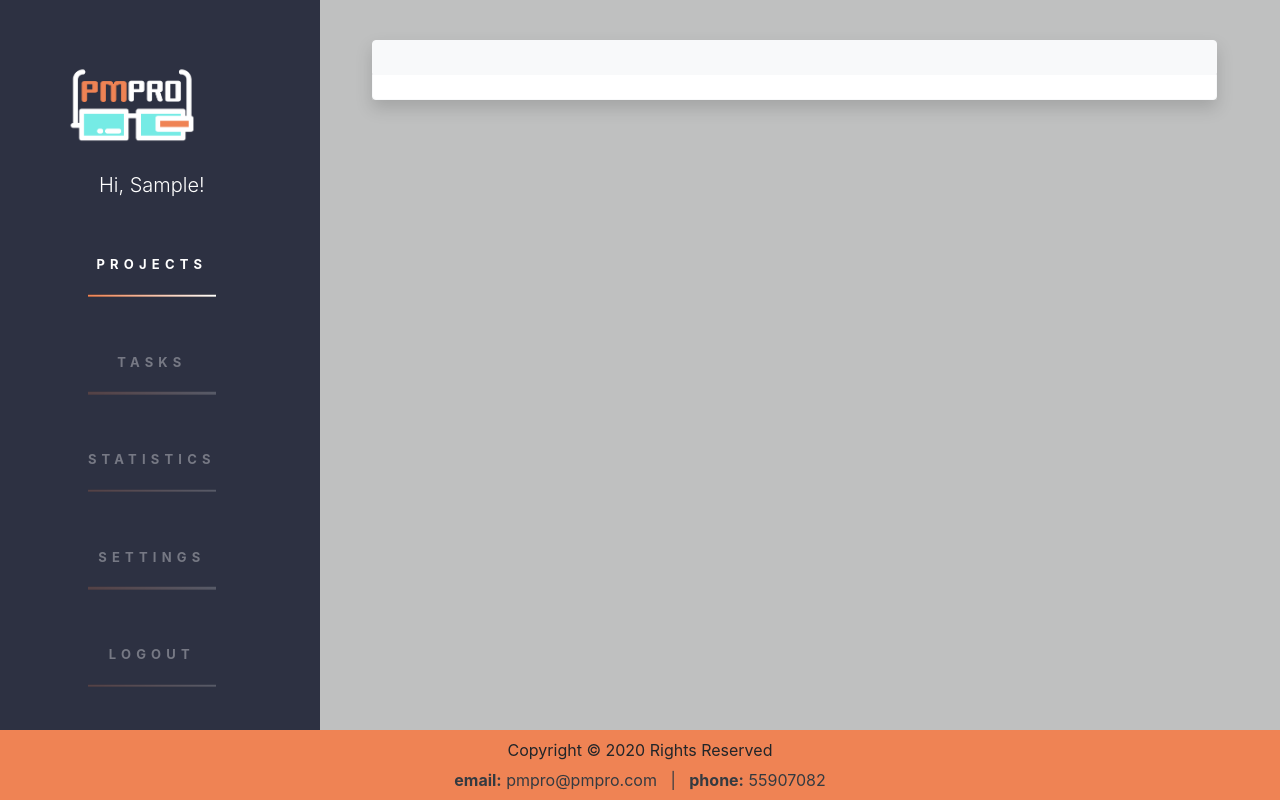
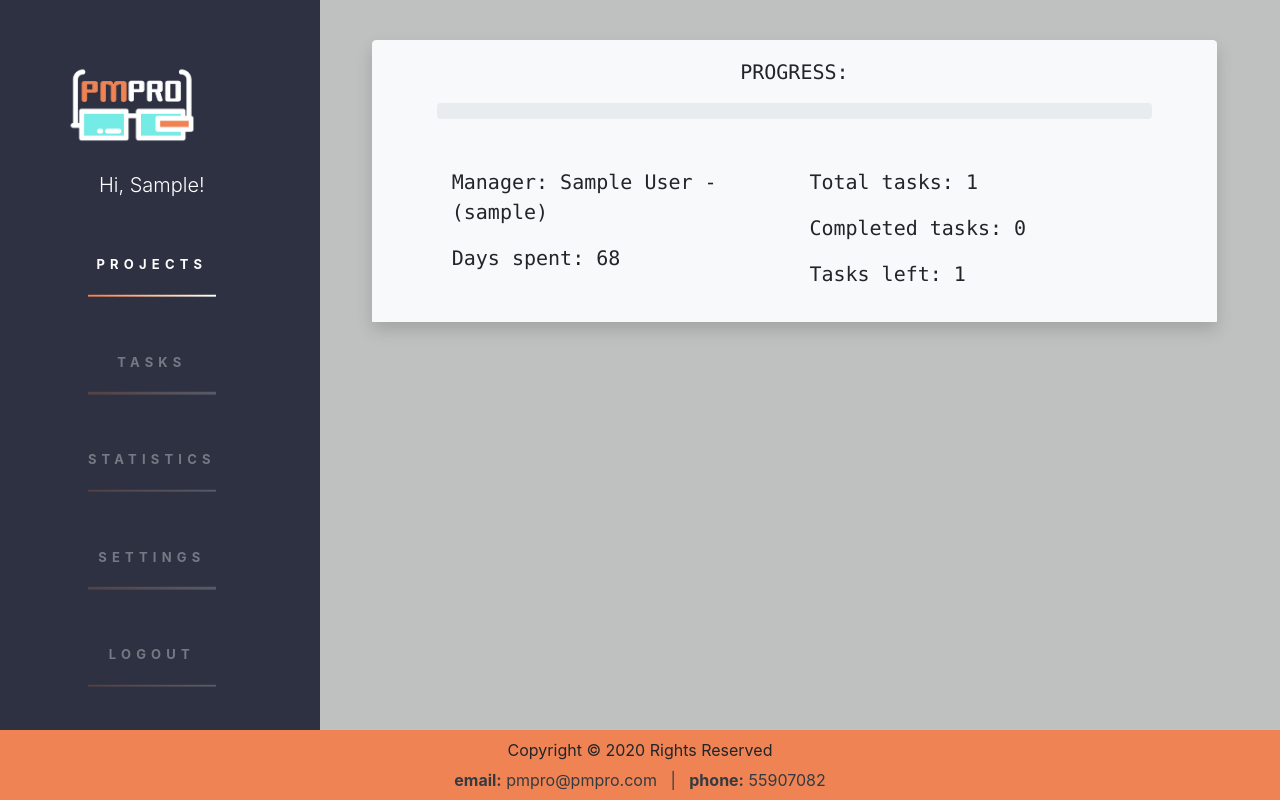
Before and after one commit to astDeniss/pmpro, a Django app: page /projects/analytics/1/ in a window 1280 px wide. Run offline with Django 3.2, Linux system fonts and the light colour scheme; a user stored in the database is signed in; tables that the repository leaves empty hold one stand-in row (values such as "Sample post"); some libraries are stand-ins or nearby versions.

Commit message:
templates for analytics

```diff
--- a/PMpro/tasks/views.py
+++ b/PMpro/tasks/views.py
@@ -90,6 +90,7 @@ def project_analytics(request, pk):
         tasks_left = total_tasks - completed_tasks
         spent_on_project = datetime.now(timezone.utc) - project.created_at
         days_spent = spent_on_project.days
+        procent_completed = (completed_tasks/total_tasks)*100
 
     except Project.DoesNotExist:
         raise Http404("Poll does not exist")
@@ -98,6 +99,7 @@ def project_analytics(request, pk):
                    'total_tasks': total_tasks,
                    'completed_tasks': completed_tasks,
                    'tasks_left': tasks_left,
-                   'days_spent': days_spent
+                   'days_spent': days_spent,
+                   'procent_completed': procent_completed,
                    }
                   )
--- a/PMpro/templates/project_analytics.html
+++ b/PMpro/templates/project_analytics.html
@@ -8,20 +8,32 @@
 
         <div class="mt-3 rounded-top border border-light bg-light">
             <div class="p-3">
-                <div class="row">
 
-                </div>
+                    <p class="text-center">PROGRESS:</p>
+                    <div class="progress mb-4 ml-5 mr-5">
+                        <div class="progress-bar progress-bar-striped progress-bar-animated bg-success" role="progressbar"
+                             style="width: {{procent_completed}}%;"
+                             aria-valuenow="{{completed_tasks}}" aria-valuemin="0"
+                             aria-valuemax="{{total_tasks}}">{{procent_completed}}%</div>
+                    </div>
+                    <div class="row ml-5 mr-5 pt-4">
+                        <div class="col-6">
 
-                <div class="row">
+                            <p>Manager: {{project.manager}}</p>
+                            <p>Days spent: {{days_spent}}</p>
 
-                </div>
+                        </div>
+                        <div class="col-6">
+
+                            <p>Total tasks: {{total_tasks}}</p>
+                            <p>Completed tasks: {{completed_tasks}}</p>
+                            <p>Tasks left: {{tasks_left}}</p>
+
+                        </div>
+                    </div>
 
             </div>
         </div>
 
-        <div class="rounded-bottom border border-light bg-white pt-4">
-
-        </div>
-
     </div>
 {% endblock content %}
```
